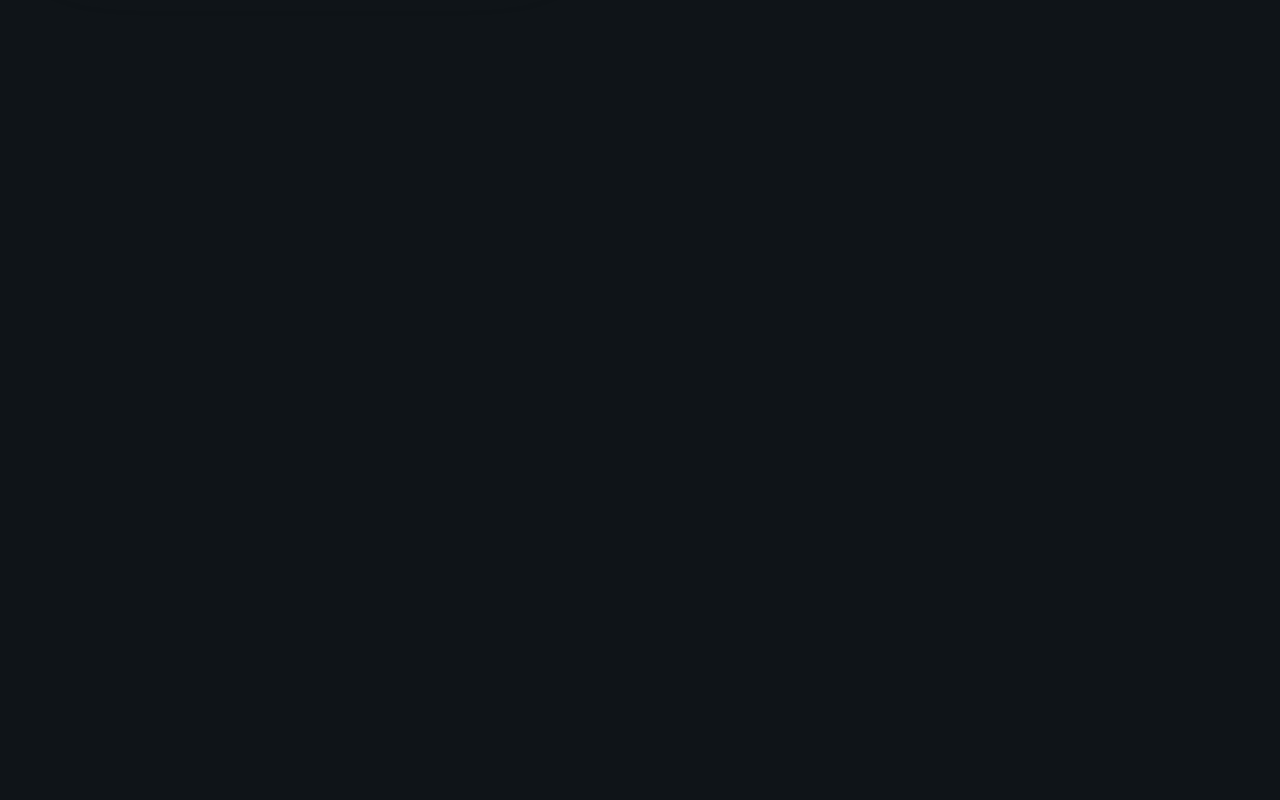
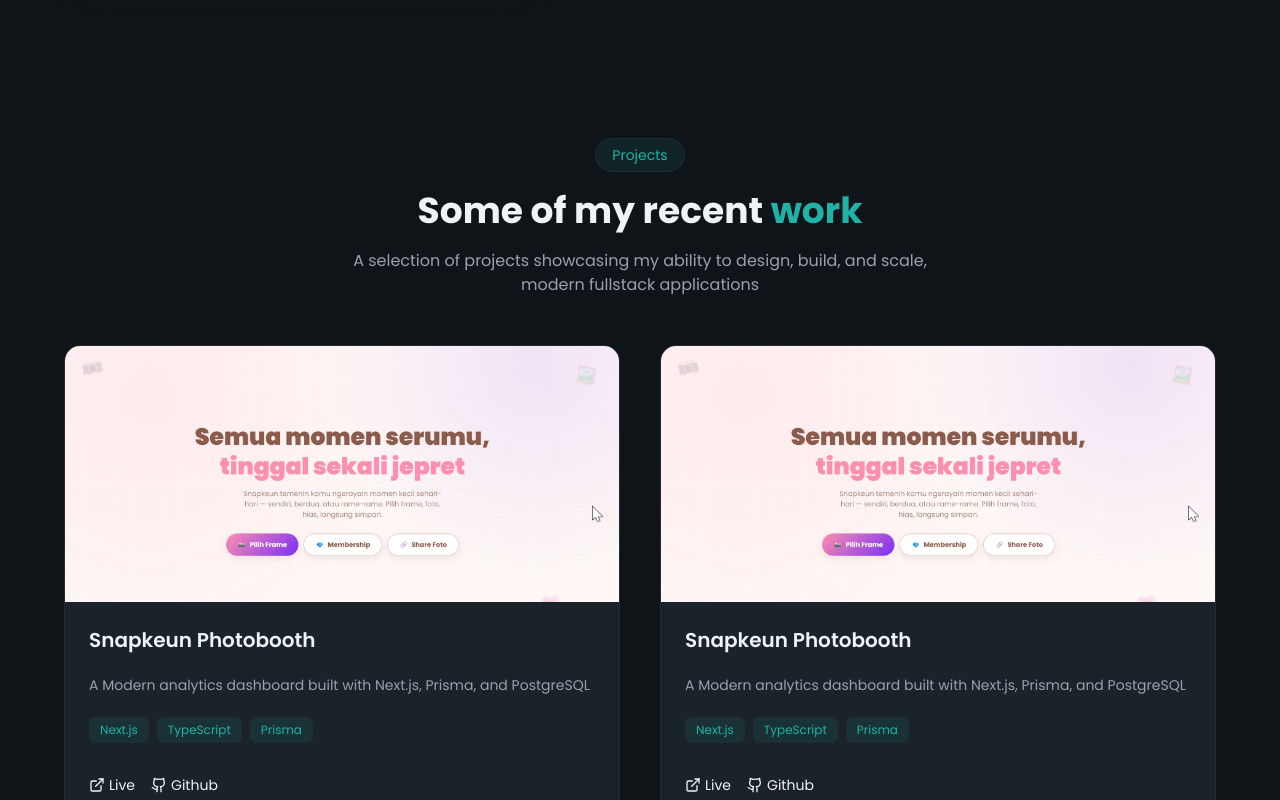
Before and after one commit to saepudinasep/my-portfolio, a Next.js app: page / in a window 1280 px wide. Shown: the part 1440-2240 px from the top of the page. Before the commit the page ends 1482 px from the top, so only its background shows below. Built offline with nearby package versions, Linux system fonts and the light colour scheme.

Commit message:
[ADD] Building Project Section

```diff
--- a/src/app/page.tsx
+++ b/src/app/page.tsx
@@ -1,11 +1,13 @@
 import AboutSection from '@/sections/AboutSection';
 import HeroSection from '@/sections/HeroSection';
+import ProjectSection from '@/sections/ProjectSection';
 
 export default function Home() {
   return (
     <>
       <HeroSection />
       <AboutSection />
+      <ProjectSection />
     </>
   );
 }
--- /dev/null
+++ b/src/components/project/ProjectCard.tsx
@@ -0,0 +1,77 @@
+import Image from 'next/image';
+import Link from 'next/link';
+import { LuExternalLink, LuGithub } from 'react-icons/lu';
+
+interface ProjectCardProps {
+  title: string;
+  description: string;
+  liveURL: string;
+  githubURL: string;
+  image: string;
+  tags: string[];
+}
+
+export default function ProjectCard({
+  title,
+  description,
+  liveURL,
+  githubURL,
+  image,
+  tags,
+}: ProjectCardProps) {
+  return (
+    <div className='group relative overflow-hidden rounded-2xl bg-surface border border-border transition-all duration-300 hover:-translate-y-1 hover:border-primary/50 hover:shadow-lg'>
+      {/* image */}
+      <div className='relative h-60 md:h-64 overflow-hidden'>
+        <Image
+          src={image}
+          alt={title}
+          fill
+          className='w-full h-full object-cover transition duration-500 group-hover:scale-105'
+        />
+        <div className='absolute inset-0 bg-background/50 opacity-0 group-hover:opacity-100 transition' />
+      </div>
+
+      {/* content */}
+      <div className='p-6 space-y-5'>
+        <h3 className='text-xl font-semibold text-text group-hover:text-primary transition'>
+          {title}
+        </h3>
+        <p className='text-gray-400 text-sm leading-relaxed'>{description}</p>
+        <div className='flex flex-wrap gap-2'>
+          {tags.map((tag) => (
+            <span
+              key={tag}
+              className='text-xs px-2.5 py-1 rounded-md bg-primary/10 text-primary border border-border'
+            >
+              {tag}
+            </span>
+          ))}
+        </div>
+        {/* links */}
+        <div className='flex items-center gap-4 pt-3'>
+          {liveURL && (
+            <Link
+              href={liveURL}
+              target='_blank'
+              className='flex items-center gap-1 text-sm text-text-muted hover:text-primary transition'
+            >
+              <LuExternalLink className='w-4 h-4' />
+              Live
+            </Link>
+          )}
+          {githubURL && (
+            <Link
+              href={githubURL}
+              target='_blank'
+              className='flex items-center gap-1 text-sm text-text-muted hover:text-primary transition'
+            >
+              <LuGithub className='w-4 h-4' />
+              Github
+            </Link>
+          )}
+        </div>
+      </div>
+    </div>
+  );
+}
--- /dev/null
+++ b/src/components/ui/SectionHeader.tsx
@@ -0,0 +1,29 @@
+interface SectionHeaderProps {
+  badge?: string;
+  title: string;
+  highlight?: string;
+  description?: string;
+}
+
+export default function SectionHeader({
+  badge,
+  title,
+  highlight,
+  description,
+}: SectionHeaderProps) {
+  return (
+    <div className='max-w-2xl mx-auto text-center space-y-4'>
+      {/* badge */}
+      {badge && (
+        <span className='inline-block text-sm text-primary bg-primary/10 px-4 py-1.5 rounded-full border border-border'>
+          {badge}
+        </span>
+      )}
+      {/* title */}
+      <h2 className='text-3xl md:text-4xl font-bold text-text leading-tight'>
+        {title} {highlight && <span className='text-primary'>{highlight}</span>}
+      </h2>
+      {description && <p className='text-gray-400 max-w-xl mx-auto'>{description}</p>}
+    </div>
+  );
+}
--- /dev/null
+++ b/src/sections/ProjectSection.tsx
@@ -0,0 +1,59 @@
+import ProjectCard from '@/components/project/ProjectCard';
+import SectionHeader from '@/components/ui/SectionHeader';
+
+const projects = [
+  {
+    title: 'Snapkeun Photobooth',
+    description: 'A Modern analytics dashboard built with Next.js, Prisma, and PostgreSQL',
+    image: '/images/p1.png',
+    tags: ['Next.js', 'TypeScript', 'Prisma'],
+    liveURL: '#',
+    githubURL: '#',
+  },
+  {
+    title: 'Snapkeun Photobooth',
+    description: 'A Modern analytics dashboard built with Next.js, Prisma, and PostgreSQL',
+    image: '/images/p1.png',
+    tags: ['Next.js', 'TypeScript', 'Prisma'],
+    liveURL: '#',
+    githubURL: '#',
+  },
+  {
+    title: 'Snapkeun Photobooth',
+    description: 'A Modern analytics dashboard built with Next.js, Prisma, and PostgreSQL',
+    image: '/images/p1.png',
+    tags: ['Next.js', 'TypeScript', 'Prisma'],
+    liveURL: '#',
+    githubURL: '#',
+  },
+  {
+    title: 'Snapkeun Photobooth',
+    description: 'A Modern analytics dashboard built with Next.js, Prisma, and PostgreSQL',
+    image: '/images/p1.png',
+    tags: ['Next.js', 'TypeScript', 'Prisma'],
+    liveURL: '#',
+    githubURL: '#',
+  },
+];
+
+export default function ProjectSection() {
+  return (
+    <section id='projects' className='py-24 relative'>
+      {/* background glow */}
+      <div className='absolute top-0 left-1/2 -transalte-x-1/2 w-80 h-80 rounded-full blur-3xl' />
+      <div className='w-[90%] max-w-6xl mx-auto space-y-12'>
+        <SectionHeader
+          title='Some of my recent'
+          highlight='work'
+          badge='Projects'
+          description='A selection of projects showcasing my ability to design, build, and scale, modern fullstack applications'
+        />
+        <div className='grid grid-cols-1 md:grid-cols-2 gap-8 lg:gap-10'>
+          {projects.map((project, index) => (
+            <ProjectCard {...project} key={index} />
+          ))}
+        </div>
+      </div>
+    </section>
+  );
+}
```
Also changed, not shown: public/images/p1.png (added).
